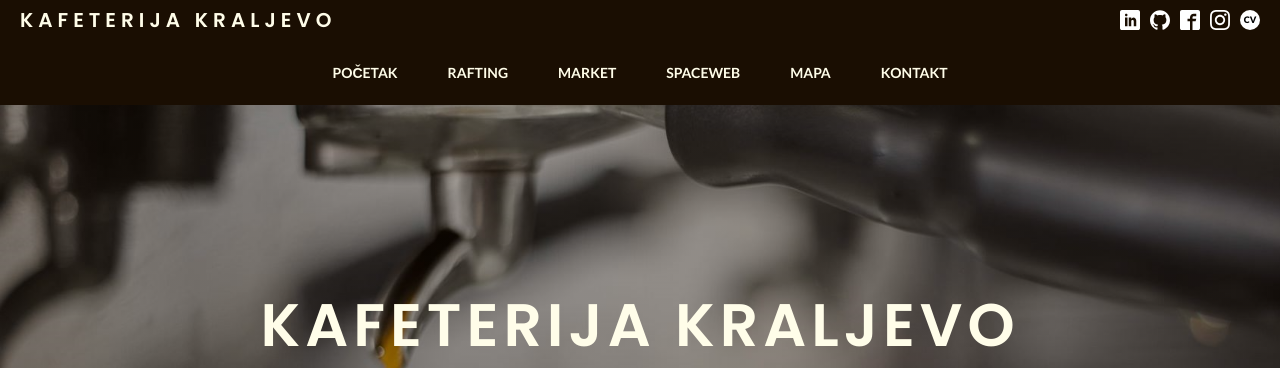
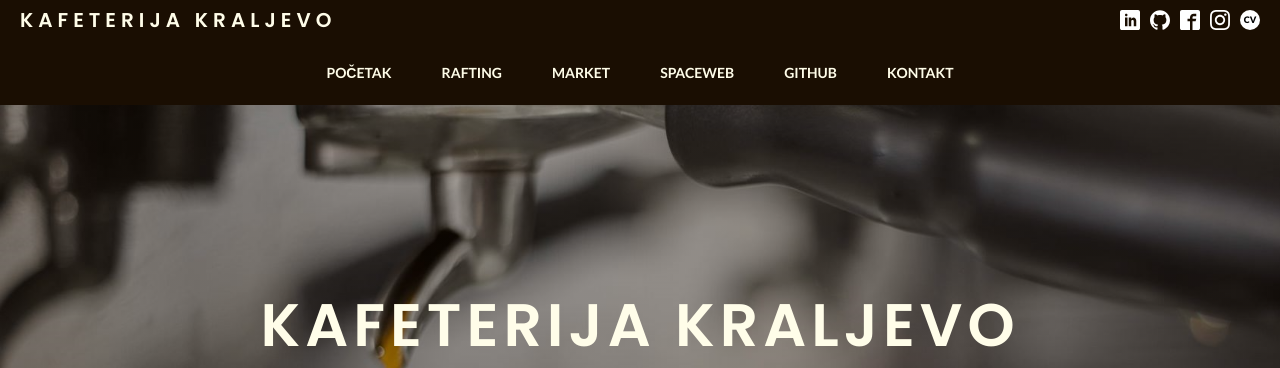
Before and after one commit to MilosCemalovic/spaceweb-phpmvcoop-and-more, a PHP site: page /kafeterija.php in a window 1280 px wide; the page is wider, and only the part inside the window is pictured. Shown: the top 368 px of that part. Run offline with PHP 8.4, Linux system fonts and the light colour scheme.

Commit message:
Update kafeterija-nav.php

```diff
--- a/view/kafeterija-nav.php
+++ b/view/kafeterija-nav.php
@@ -83,7 +83,7 @@
 
     <li class="nav__item">
       <h2>
-        <a href="#map" class="nav__link">Mapa</a>
+        <a href="https://github.com/MilosCemalovic" target="_blanc" class="nav__link">Github</a>
       </h2>
     </li>
 
```
